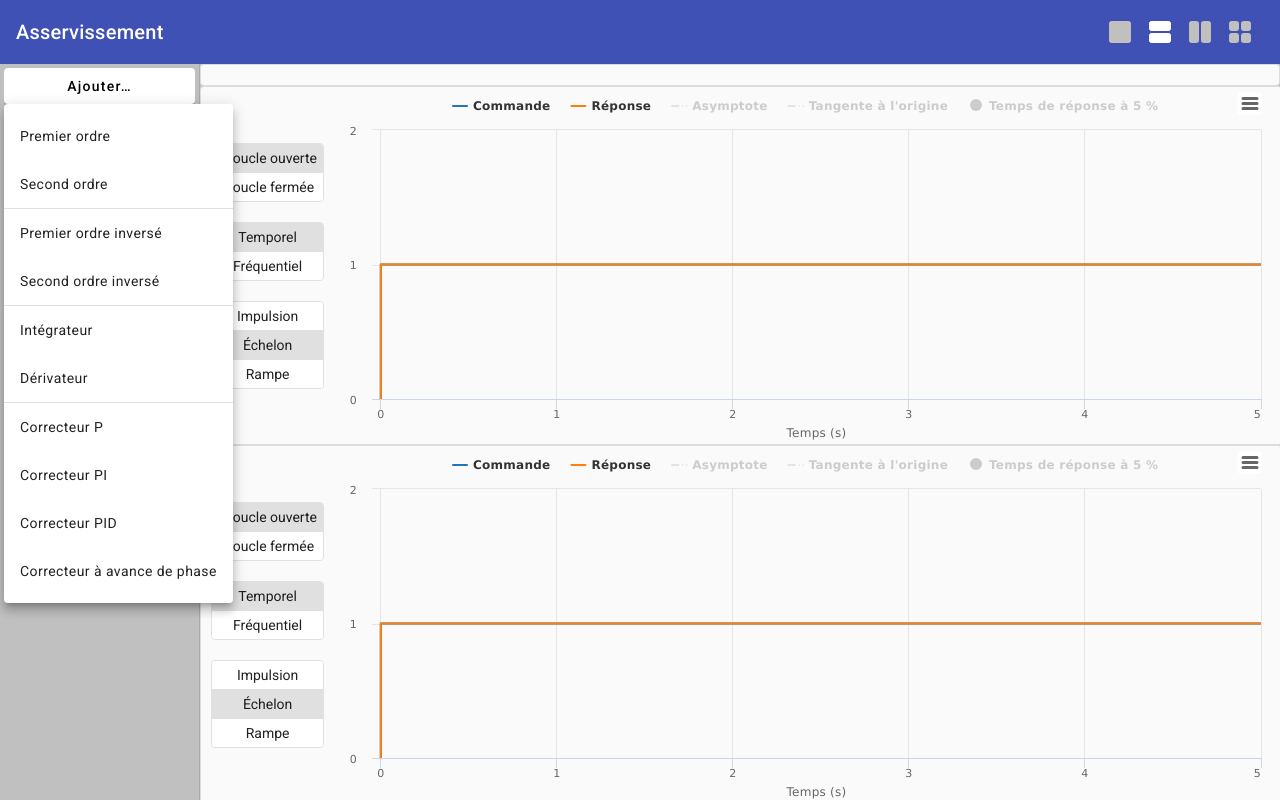
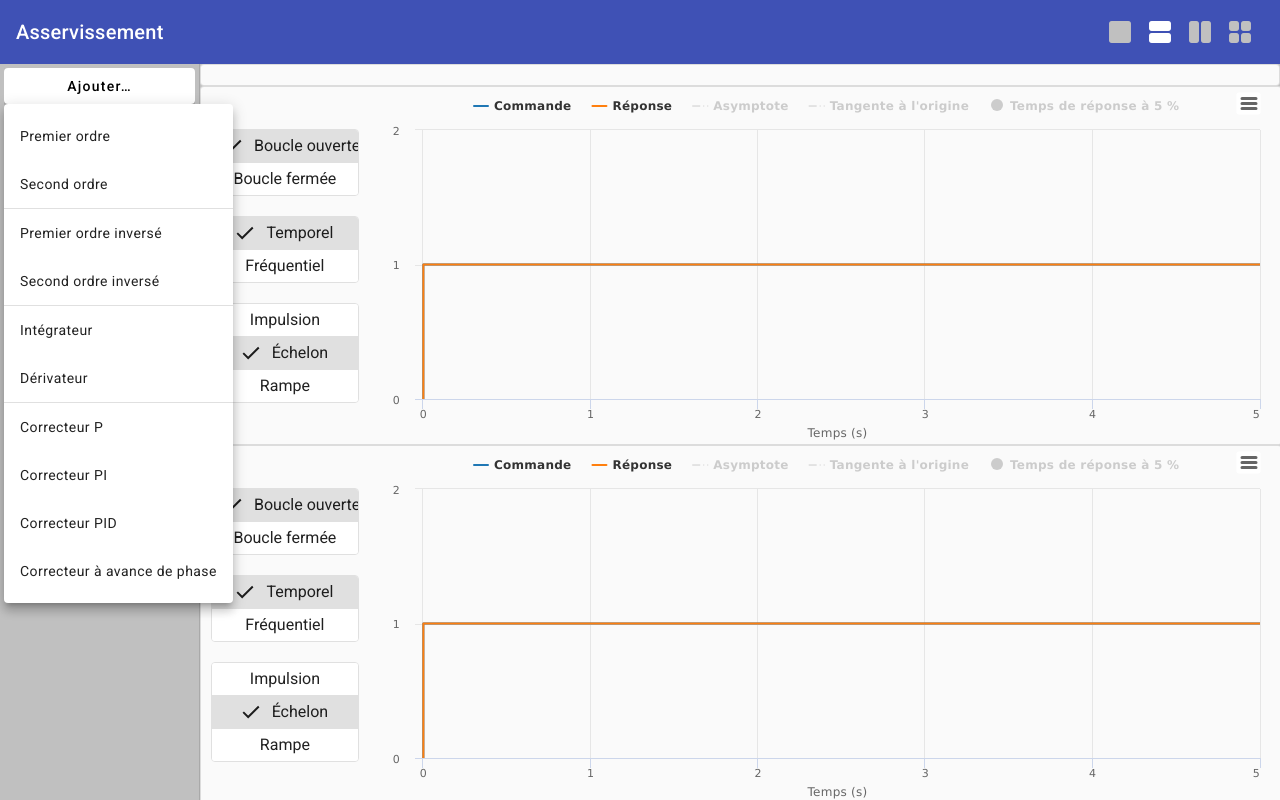
Before and after one commit to Blackhol3/asservissement, an Angular app: page / in a window 1280 px wide. Both pictures are taken after a click on the button "Ajouter…". Built offline with nearby package versions, Linux system fonts and the light colour scheme.

Commit message:
Update to Angular v17.

```diff
--- a/angular.json
+++ b/angular.json
@@ -83,14 +83,14 @@
         "serve": {
           "builder": "@angular-devkit/build-angular:dev-server",
           "options": {
-            "browserTarget": "asservissement:build"
+            "buildTarget": "asservissement:build"
           },
           "configurations": {
             "development": {
-              "browserTarget": "asservissement:build:development"
+              "buildTarget": "asservissement:build:development"
             },
           "production": {
-              "browserTarget": "asservissement:build:production"
+            "buildTarget": "asservissement:build:production"
             }
           },
 		      "defaultConfiguration": "development"
@@ -98,7 +98,7 @@
         "extract-i18n": {
           "builder": "@angular-devkit/build-angular:extract-i18n",
           "options": {
-            "browserTarget": "asservissement:build"
+            "buildTarget": "asservissement:build"
           }
         },
         "test": {
--- a/src/app/app.component.html
+++ b/src/app/app.component.html
@@ -1,14 +1,15 @@
 <mat-toolbar color="primary" role="header">
 	<span>Asservissement</span>
 	<span class="spacer"></span>
+	@for (tilesModeType of [0, 1, 2, 3]; track $index) {
 		<button
-		*ngFor="let tilesModeType of [0, 1, 2, 3]"
 			mat-icon-button
 			[disabled]="tilesMode == tilesModeType"
 			(click)="tilesMode = tilesModeType"
 		>
 			<img src="../assets/tiles/{{tilesMode === tilesModeType ? 'enabled' : 'disabled'}}/{{tilesModeType}}.png" />
 		</button>
+	}
 </mat-toolbar>
 
 <mat-sidenav-container fullscreen>
@@ -17,20 +18,25 @@
 			<span>Ajouter…</span>
 		</button>
 		<mat-menu #menu="matMenu">
-			<ng-container *ngFor="let simpleElementType of simpleElementTypes; let index = index">
-				<button mat-menu-item *ngIf="simpleElementType !== null" (click)="add(index)">
+			@for (simpleElementType of simpleElementTypes; track $index) {
+				@if (simpleElementType !== null) {
+					<button mat-menu-item (click)="add($index)">
 						{{simpleElementType[0]}}
 					</button>
-				<mat-divider *ngIf="simpleElementType === null"></mat-divider>
-			</ng-container>
+				}
+				@else {
+					<mat-divider />
+				}
+			}
 		</mat-menu>
+		@for (simpleElement of simpleElements; track $index) {
 			<app-simple-element
-			*ngFor="let simpleElement of simpleElements; let index = index;"
-			[(simpleElement)]="simpleElements[index]"
+				[(simpleElement)]="simpleElements[$index]"
 				(change)="update()"
-			(remove)="remove(index)"
+				(remove)="remove($index)"
 				@items
-		></app-simple-element>
+			/>
+		}
 	</mat-sidenav>
 	<mat-sidenav-content>
 		<div class="transfer-function-texs card">
@@ -38,10 +44,10 @@
 			<div [appMath]="transferFunctionClosedLoopTex"></div>
 		</div>
 		<div [appExplicitGrid]="['1:1', '2:1', '1:2', '2:2'][tilesMode]" class="graphs">
-			<app-graph [transferFunction]="transferFunction" class="card"></app-graph>
-			<app-graph [transferFunction]="transferFunction" *ngIf="tilesMode >= 1" class="card"></app-graph>
-			<app-graph [transferFunction]="transferFunction" *ngIf="tilesMode >= 3" class="card"></app-graph>
-			<app-graph [transferFunction]="transferFunction" *ngIf="tilesMode >= 3" class="card"></app-graph>
+			<app-graph [transferFunction]="transferFunction" class="card" />
+			@if (tilesMode >= 1) { <app-graph [transferFunction]="transferFunction" class="card" /> }
+			@if (tilesMode >= 3) { <app-graph [transferFunction]="transferFunction" class="card" /> }
+			@if (tilesMode >= 3) { <app-graph [transferFunction]="transferFunction" class="card" /> }
 		</div>
 	</mat-sidenav-content>
 </mat-sidenav-container>
--- a/src/app/app.component.scss
+++ b/src/app/app.component.scss
@@ -22,7 +22,7 @@ mat-toolbar {
 	}
 }
 
-.mat-sidenav {
+.mat-sidenav.mat-drawer {
 	background-color: silver;
 	width: 200px;
 	padding: 4px;
@@ -36,7 +36,7 @@ mat-toolbar {
 	}
 }
 
-.mdc-list-item__primary-text {
+.mat-mdc-menu-item-text {
 	font-size: 14px !important;
 }
 
--- a/src/app/graph/graph.component.html
+++ b/src/app/graph/graph.component.html
@@ -9,22 +9,26 @@
 		<mat-button-toggle [value]="1">Fréquentiel</mat-button-toggle>
 	</mat-button-toggle-group>
 
-	<mat-button-toggle-group *ngIf="graphType === 0" aria-label="Consigne" [(ngModel)]="inputType" vertical="true">
+	@if (graphType === 0) {
+		<mat-button-toggle-group aria-label="Consigne" [(ngModel)]="inputType" vertical="true">
 			<mat-button-toggle [value]="0">Impulsion</mat-button-toggle>
 			<mat-button-toggle [value]="1">Échelon</mat-button-toggle>
 			<mat-button-toggle [value]="2">Rampe</mat-button-toggle>
 		</mat-button-toggle-group>
+	}
 
-	<mat-button-toggle-group *ngIf="graphType === 1" aria-label="Visualisation" [(ngModel)]="visualizationType" vertical="true">
+	@if (graphType === 1) {
+		<mat-button-toggle-group aria-label="Visualisation" [(ngModel)]="visualizationType" vertical="true">
 			<mat-button-toggle [value]="0">Bode</mat-button-toggle>
 			<mat-button-toggle [value]="1">Black – Nichols</mat-button-toggle>
 			<mat-button-toggle [value]="2">Nyquist</mat-button-toggle>
 		</mat-button-toggle-group>
+	}
 </div>
 
 <div class="graph">
-	<app-time-graph *ngIf="graphType === 0" [transferFunction]="transferFunction" [inputType]="inputType"></app-time-graph>
-	<app-bode-graph *ngIf="graphType === 1 && visualizationType === 0" [transferFunction]="transferFunction"></app-bode-graph>
-	<app-black-nichols-graph *ngIf="graphType === 1 && visualizationType === 1" [transferFunction]="transferFunction"></app-black-nichols-graph>
-	<app-nyquist-graph *ngIf="graphType === 1 && visualizationType === 2" [transferFunction]="transferFunction"></app-nyquist-graph>
+	@if (graphType === 0) { <app-time-graph [transferFunction]="transferFunction" [inputType]="inputType" /> }
+	@if (graphType === 1 && visualizationType === 0) { <app-bode-graph [transferFunction]="transferFunction" /> }
+	@if (graphType === 1 && visualizationType === 1) { <app-black-nichols-graph [transferFunction]="transferFunction" /> }
+	@if (graphType === 1 && visualizationType === 2) { <app-nyquist-graph [transferFunction]="transferFunction" /> }
 </div>
--- a/src/app/simple-element/simple-element.component.html
+++ b/src/app/simple-element/simple-element.component.html
@@ -8,10 +8,16 @@
 				</button>
 			</div>
 
-			<mat-form-field *ngFor="let characteristic of simpleElement?.characteristics; let index = index;">
-				<mat-label>{{characteristic.name}}</mat-label>
-				<input matInput type="number" name="characteristic-{{index}}" [(ngModel)]="characteristic.value" (ngModelChange)="update()" min="{{characteristic.minValue}}" step="{{characteristic.step}}" />
-			</mat-form-field>
+			@for (characteristic of simpleElement?.characteristics; track $index) {
+				<mat-form-field>
+					<mat-label>{{characteristic.name}}</mat-label>
+					<input
+						matInput type="number" name="characteristic-{{$index}}"
+						[(ngModel)]="characteristic.value" (ngModelChange)="update()"
+						[min]="characteristic.minValue" [step]="characteristic.step"
+					/>
+				</mat-form-field>
+			}
 		</form>
 	</mat-card-content>
 </mat-card>
--- a/src/index.html
+++ b/src/index.html
@@ -10,6 +10,6 @@
 	<link href="https://fonts.googleapis.com/icon?family=Material+Icons" rel="stylesheet">
 </head>
 <body class="mat-typography">
-  	<app-root></app-root>
+  	<app-root />
 </body>
 </html>
```
Also changed, not shown: package.json (+15 -15 lines), 1 other file (tests, documents, lock files or other folders). Lines whose indentation alone changed are shown as unchanged.
